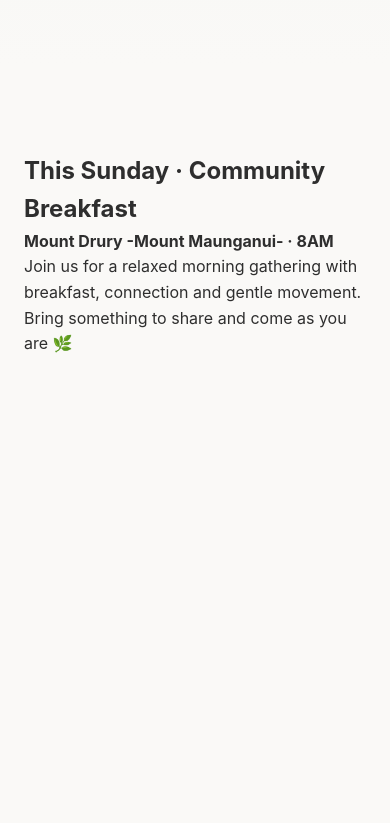
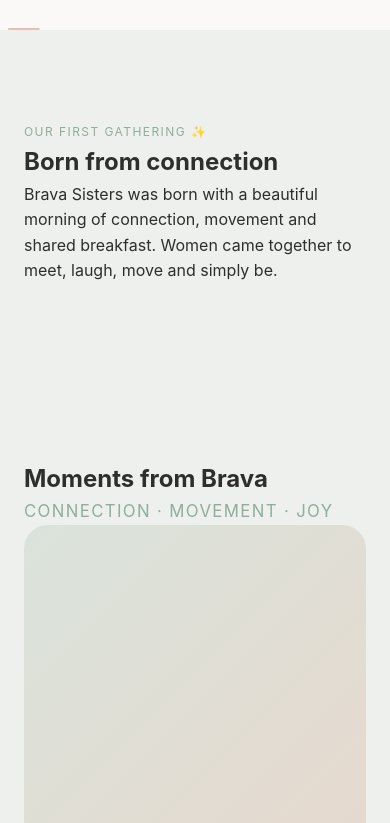
Before and after one commit to gigrdo/brava-sisters, a plain HTML site: page index.html in a window 390 px wide. Shown: the part 780-1603 px from the top of the page. Before the commit the page ends 1225 px from the top, so only its background shows below. Drawn offline with Linux system fonts and the light colour scheme.

Commit message:
Add Brava event photos and fix responsive image display

```diff
--- a/index.html
+++ b/index.html
@@ -25,29 +25,38 @@
       </a>
     </div>
   </header>
+  <div class="scroll-line"></div>
+  <main>
+  <section class="section section-alt">
+  <span class="eyebrow">Our first gathering ✨</span>
+  <h2>Born from connection</h2>
+  <p>
+    Brava Sisters was born with a beautiful morning of connection,
+    movement and shared breakfast. Women came together to meet,
+    laugh, move and simply be.
+  </p>
+</section>
 
-  <main>
-
-<!-- EVENT INFO -->
-  <section class="section">
-  <div class="container">
-    <h2>This Sunday · Community Breakfast</h2>
-    <p><strong>Mount Drury -Mount Maunganui- · 8AM</strong></p>
-    <p>
-      Join us for a relaxed morning gathering with breakfast, connection and gentle movement.
-      Bring something to share and come as you are 🌿
-    </p>
-  </div>
+<!-- VISUAL PLACEHOLDER -->
+  <section class="section section-alt">
+    <h2>Moments from Brava</h2>
+    <p class="tagline">Connection · Movement · Joy</p>
+    <div class="gallery-placeholder"></div>
+    <div class="gallery">
+  <img src="assets/images/brava/01-slackline.webp" alt="Balance and connection at Brava gathering">
+  <img src="assets/images/brava/02-picnic.webp" alt="Shared moments at Brava">
+  <img src="assets/images/brava/03-surf-group.webp" alt="Brava Sisters surfing together">
+  <img src="assets/images/brava/04-group-posed.webp" alt="Brava community gathering">
+</div>
   </section>
-
-<!-- VISUAL PLACEHOLDER
-  <section class="section section-alt">
-    <div class="container">
-      <div class="placeholder"></div>
-    </div>
-  </section> -->
 
 </main>
 
+<footer>
+  <p>
+    Designed & built by
+    <a href="#" target="_blank">Gisela Guajardo</a>
+  </p>
+</footer>
 </body>
 </html>
--- a/style.css
+++ b/style.css
@@ -32,7 +32,7 @@
 
 /* HERO */
 .hero {
-  min-height: 100vh;
+  min-height: 90vh;
   padding: 3rem 1.5rem;
   display: flex;
   flex-direction: column;
@@ -140,6 +140,33 @@
   color: var(--sage);
 }
 
+/* Discover more */
+
+.scroll-line {
+  margin-top: 3rem;
+  width: 48px;
+  height: 2px;
+  background: var(--terracotta);
+  opacity: 0.6;
+  border-radius: 2px;
+  animation: pulse 1.6s ease-in-out infinite;
+}
+
+@keyframes pulse {
+  0% {
+    transform: scaleX(0.6);
+    opacity: 0.4;
+  }
+  50% {
+    transform: scaleX(1);
+    opacity: 0.8;
+  }
+  100% {
+    transform: scaleX(0.6);
+    opacity: 0.4;
+  }
+}
+
 /* Next gathering */
 
 .section-alt {
@@ -148,15 +175,27 @@
 
 /* Assets */
 
-.placeholder {
-  height: 280px;
+.gallery-placeholder {
+  height: 320px;
   border-radius: 24px;
   background: linear-gradient(
     135deg,
-    rgba(143, 174, 155, 0.35),
-    rgba(201, 122, 90, 0.35)
+    rgba(143, 174, 155, 0.25),
+    rgba(201, 122, 90, 0.25)
   );
-  box-shadow: 0 12px 30px rgba(0,0,0,0.08);
+  display: flex;
+  align-items: center;
+  justify-content: center;
+  color: var(--ink);
+  font-size: 0.95rem;
+  opacity: 0.8;
+}
+/*gallery images*/
+.gallery img {
+  width: 100%;
+  height: auto;
+  display: block;
+  border-radius: 20px;
 }
 
 /* Hover (desktop-friendly but safe on mobile) */
```
Also changed, not shown: assets/images/brava/01-slackline.webp (added), assets/images/brava/02-picnic.webp (added), assets/images/brava/03-surf-group.webp (added), assets/images/brava/04-group-posed.webp (added), assets/logo.PNG (added), 5 other files.
